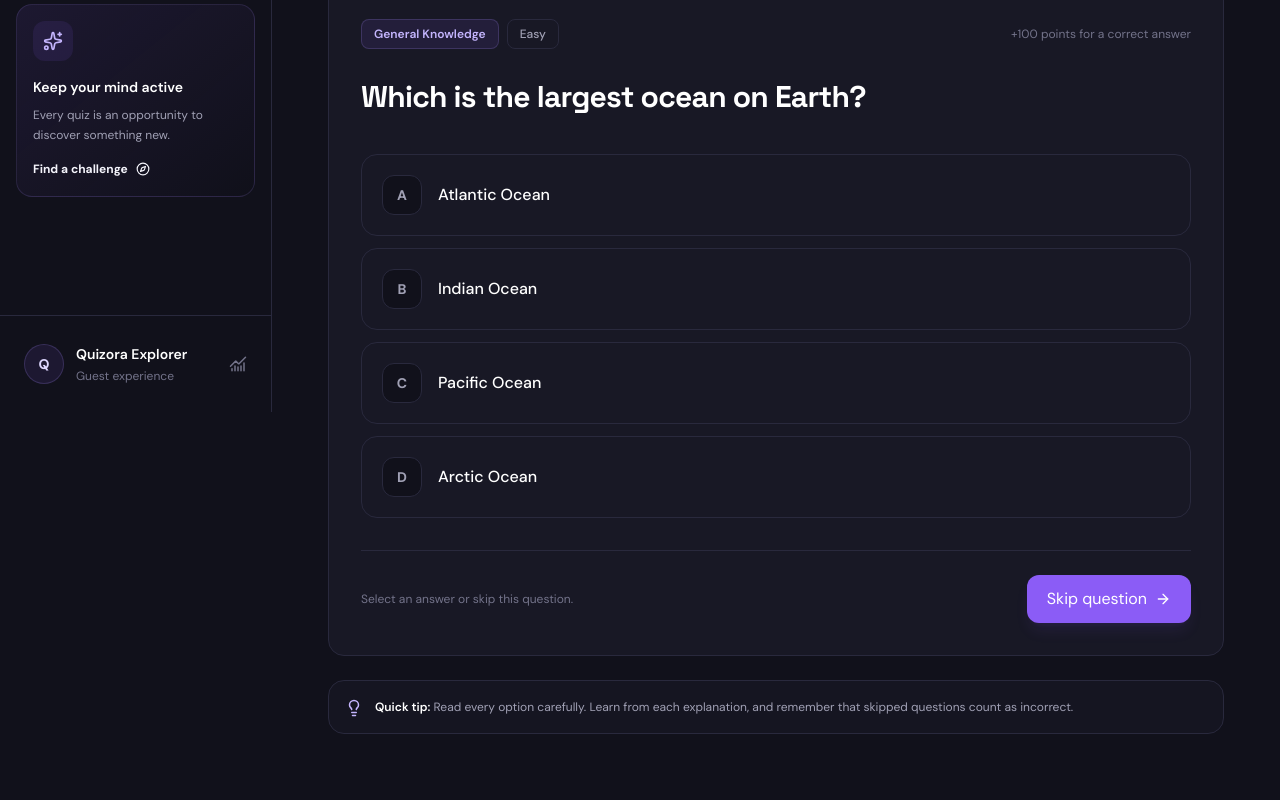
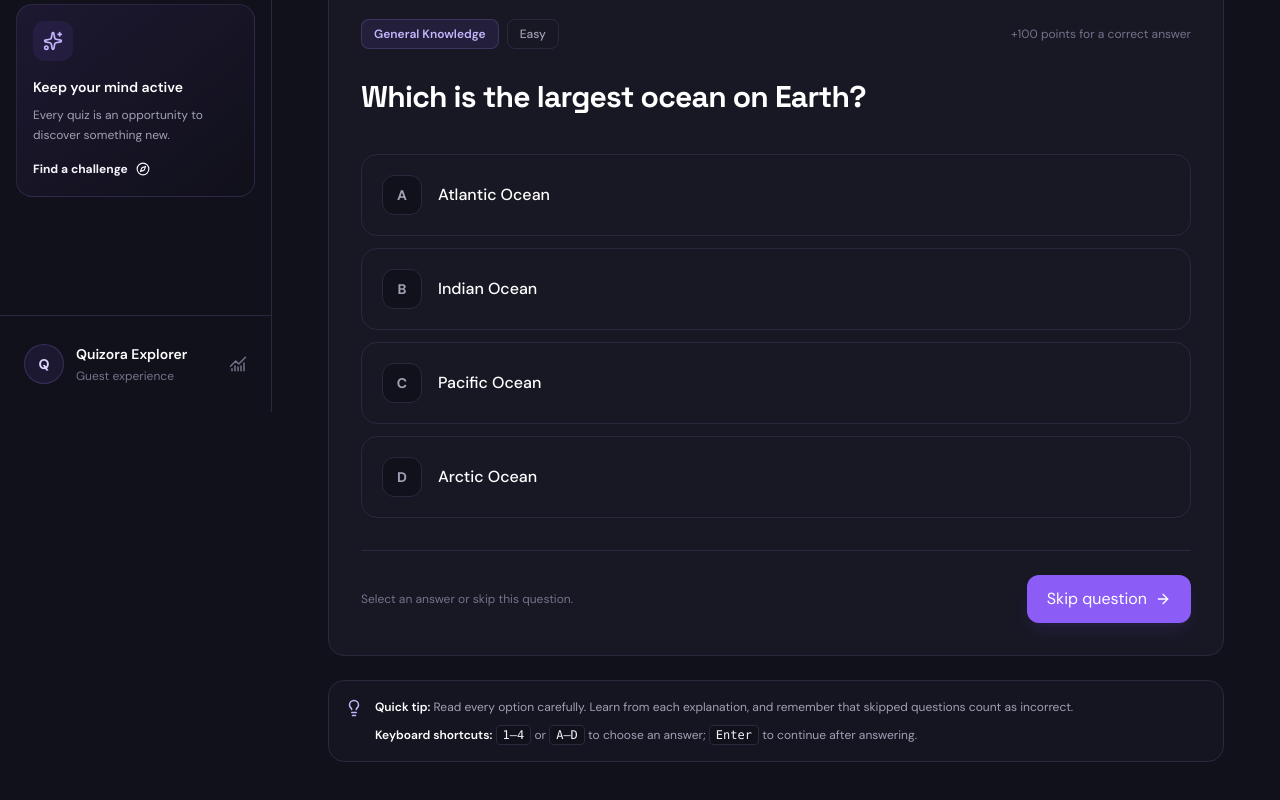
Before and after one commit to abdikadirjerry/quizora-quiz-app, a React (Vite) app: page /quiz/play in a window 1280 px wide. Shown: the part 388-1188 px from the top of the page. Before the commit the page ends 1162 px from the top, so only its background shows below. Built offline with nearby package versions, Linux system fonts and the light colour scheme.

Commit message:
feat: add quiz keyboard shortcuts and accessibility support

```diff
--- a/src/pages/QuizPage.jsx
+++ b/src/pages/QuizPage.jsx
@@ -1,4 +1,4 @@
-import { useMemo, useState } from "react";
+import { useEffect, useMemo, useState } from "react";
 import { Link, useLocation } from "react-router";
 import {
   ArrowLeft,
@@ -46,6 +46,50 @@ function QuizPage() {
 
   const quiz = useQuiz(questions);
   const currentQuestion = quiz.questions[quiz.currentIndex];
+
+  useEffect(() => {
+    function handleKeyDown(event) {
+      const target = event.target;
+      const isTypingTarget =
+        target instanceof HTMLElement &&
+        (target.isContentEditable ||
+          ["INPUT", "TEXTAREA", "SELECT"].includes(target.tagName));
+
+      if (isTypingTarget || quiz.status !== "playing") return;
+
+      if (event.key === "Enter") {
+        if (quiz.selectedAnswer !== null) {
+          event.preventDefault();
+          quiz.nextQuestion();
+        }
+        return;
+      }
+
+      if (quiz.selectedAnswer !== null) return;
+
+      const key = event.key.toLowerCase();
+      const answerIndex = { 1: 0, a: 0, 2: 1, b: 1, 3: 2, c: 2, 4: 3, d: 3 }[
+        key
+      ];
+
+      if (
+        answerIndex !== undefined &&
+        answerIndex < (currentQuestion?.options.length ?? 0)
+      ) {
+        event.preventDefault();
+        quiz.selectAnswer(answerIndex);
+      }
+    }
+
+    window.addEventListener("keydown", handleKeyDown);
+    return () => window.removeEventListener("keydown", handleKeyDown);
+  }, [
+    quiz.status,
+    quiz.selectedAnswer,
+    quiz.nextQuestion,
+    quiz.selectAnswer,
+    currentQuestion,
+  ]);
 
   const accuracy =
     quiz.totalQuestions > 0
@@ -533,7 +577,10 @@ function QuizPage() {
             </span>
           </div>
 
-          <h2 className="display-font max-w-3xl text-2xl font-bold leading-relaxed tracking-tight text-white sm:text-3xl">
+          <h2
+            id="quiz-question"
+            className="display-font max-w-3xl text-2xl font-bold leading-relaxed tracking-tight text-white sm:text-3xl"
+          >
             {currentQuestion.question}
           </h2>
 
@@ -572,7 +619,10 @@ function QuizPage() {
                   onClick={() => quiz.selectAnswer(index)}
                   disabled={isAnswerSelected}
                   aria-pressed={isSelected}
-                  className={`group flex w-full items-center gap-4 rounded-2xl border p-4 text-left transition duration-200 sm:p-5 ${optionStyle} disabled:cursor-default`}
+                  aria-label={`Option ${letters[index]}: ${option}`}
+                  aria-describedby="quiz-question"
+                  aria-keyshortcuts={`${index + 1} ${letters[index]}`}
+                  className={`group flex w-full items-center gap-4 rounded-2xl border p-4 text-left transition duration-200 focus-visible:outline-none focus-visible:ring-2 focus-visible:ring-brand-400 focus-visible:ring-offset-2 focus-visible:ring-offset-surface sm:p-5 ${optionStyle} disabled:cursor-default`}
                 >
                   <span
                     className={`flex h-10 w-10 shrink-0 items-center justify-center rounded-xl border text-sm font-bold transition ${letterStyle}`}
@@ -614,7 +664,9 @@ function QuizPage() {
 
           {isAnswerSelected && (
             <div
+              id="answer-feedback"
               role="status"
+              aria-live="polite"
               className={`mt-5 rounded-2xl border p-4 ${
                 isSelectedCorrect
                   ? "border-success/20 bg-success/5"
@@ -660,7 +712,12 @@ function QuizPage() {
                 : "Select an answer or skip this question."}
             </p>
 
-            <Button onClick={quiz.nextQuestion} size="lg" className="min-w-40">
+            <Button
+              onClick={quiz.nextQuestion}
+              size="lg"
+              className="min-w-40"
+              aria-keyshortcuts={isAnswerSelected ? "Enter" : undefined}
+            >
               {quiz.currentIndex === quiz.totalQuestions - 1
                 ? "Finish quiz"
                 : !isAnswerSelected
@@ -675,11 +732,30 @@ function QuizPage() {
       <div className="flex items-start gap-3 rounded-2xl border border-border-subtle bg-surface-raised/60 p-4">
         <Lightbulb size={18} className="mt-0.5 shrink-0 text-brand-300" />
 
-        <p className="text-xs leading-5 text-text-secondary">
-          <span className="font-semibold text-white">Quick tip:</span> Read
-          every option carefully. Learn from each explanation, and remember that
-          skipped questions count as incorrect.
-        </p>
+        <div className="space-y-2 text-xs leading-5 text-text-secondary">
+          <p>
+            <span className="font-semibold text-white">Quick tip:</span> Read
+            every option carefully. Learn from each explanation, and remember
+            that skipped questions count as incorrect.
+          </p>
+          <p aria-label="Keyboard shortcuts">
+            <span className="font-semibold text-white">
+              Keyboard shortcuts:
+            </span>{" "}
+            <kbd className="rounded border border-border-subtle bg-surface px-1.5 py-0.5 font-mono text-text-primary">
+              1–4
+            </kbd>{" "}
+            or{" "}
+            <kbd className="rounded border border-border-subtle bg-surface px-1.5 py-0.5 font-mono text-text-primary">
+              A–D
+            </kbd>{" "}
+            to choose an answer;{" "}
+            <kbd className="rounded border border-border-subtle bg-surface px-1.5 py-0.5 font-mono text-text-primary">
+              Enter
+            </kbd>{" "}
+            to continue after answering.
+          </p>
+        </div>
       </div>
     </section>
   );
```
